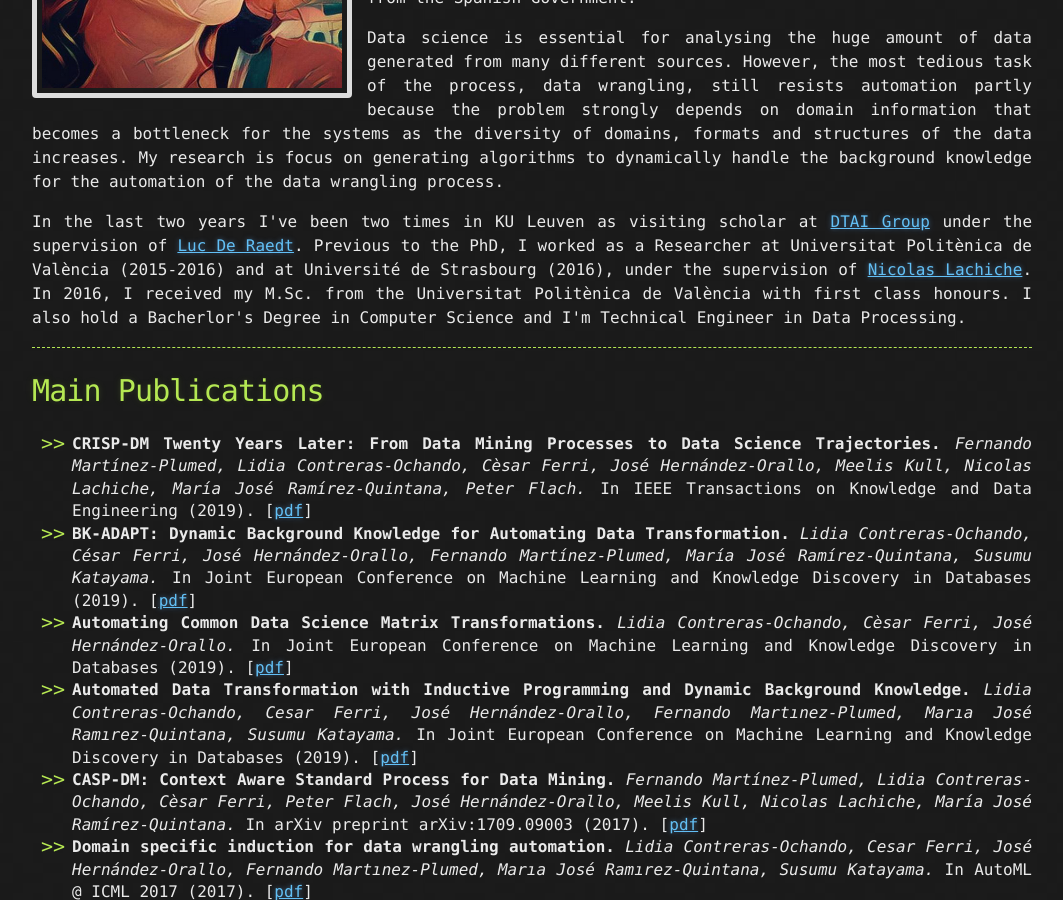
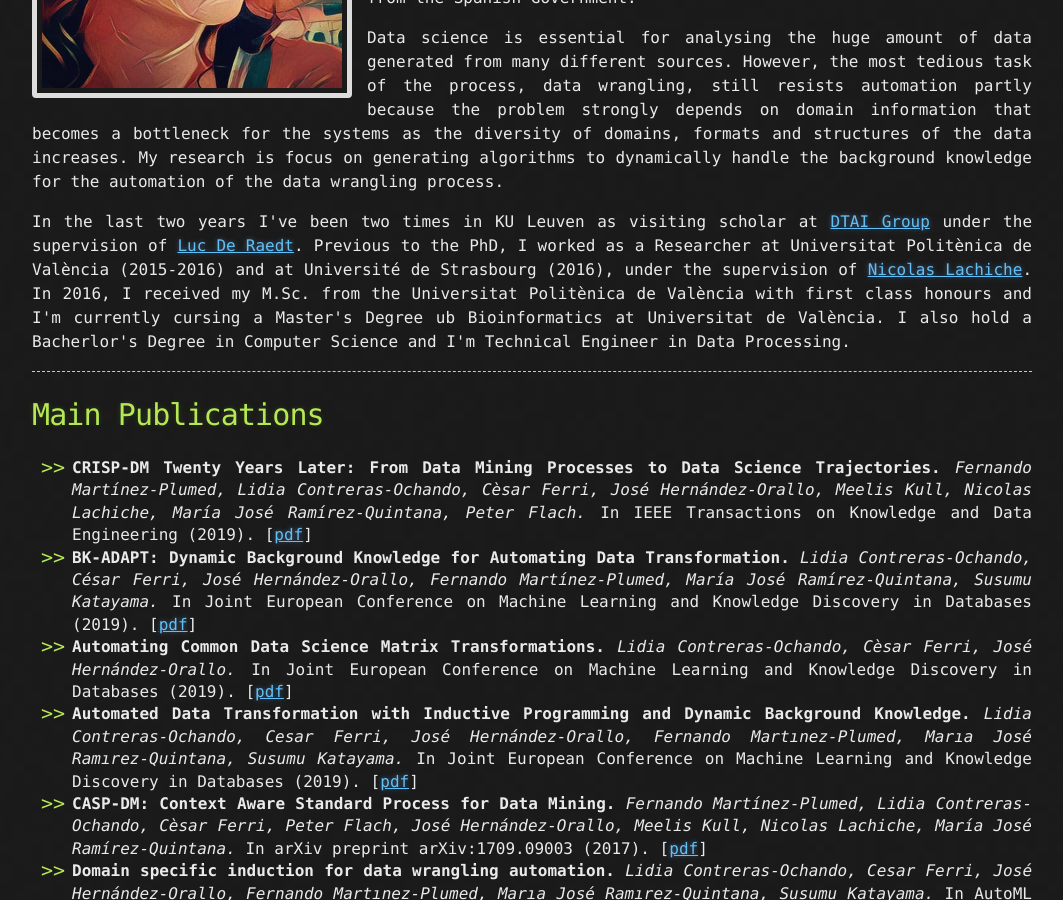
Before and after one commit to liconoc/liconoc.github.io, a Jekyll site: the page built from index.md, in a window 1280 px wide and 900 px high, scrolled down 422 px. Shown: the whole window, without its empty margins (108-1171 px from the left). Built offline with Jekyll 4.4.1, drawn with Linux system fonts in a browser that asks for light colours.

Commit message:
Update liconoc.html

```diff
--- a/_layouts/liconoc.html
+++ b/_layouts/liconoc.html
@@ -143,7 +143,7 @@
 
 				<p> Data science is essential for analysing the huge amount of data generated from many different sources. However, the most tedious task of the process, data wrangling, still resists automation partly because the problem strongly depends on domain information that becomes a bottleneck for the systems as the diversity of domains, formats and structures of the data increases. My research is focus on generating algorithms to dynamically handle the background knowledge for the automation of the data wrangling process.</p>
 
-				<p>In the last two years I've been two times in KU Leuven as visiting scholar at <a href="https://dtai.cs.kuleuven.be/" target="_blank">DTAI Group</a> under the supervision of <a href="https://wms.cs.kuleuven.be/people/lucderaedt/" target="_blank">Luc De Raedt</a>. Previous to the PhD, I worked as a Researcher at Universitat Politènica de València (2015-2016) and at Université de Strasbourg (2016), under the supervision of <a href="https://sdc.icube.unistra.fr/en/index.php/Nicolas_Lachiche" target="_blank">Nicolas Lachiche</a>. In 2016, I received my M.Sc. from the Universitat Politènica de València with first class honours.  I also hold a Bacherlor's Degree in Computer Science and I'm Technical Engineer in Data Processing. <p>
+				<p>In the last two years I've been two times in KU Leuven as visiting scholar at <a href="https://dtai.cs.kuleuven.be/" target="_blank">DTAI Group</a> under the supervision of <a href="https://wms.cs.kuleuven.be/people/lucderaedt/" target="_blank">Luc De Raedt</a>. Previous to the PhD, I worked as a Researcher at Universitat Politènica de València (2015-2016) and at Université de Strasbourg (2016), under the supervision of <a href="https://sdc.icube.unistra.fr/en/index.php/Nicolas_Lachiche" target="_blank">Nicolas Lachiche</a>. In 2016, I received my M.Sc. from the Universitat Politènica de València with first class honours and I'm currently cursing a Master's Degree ub Bioinformatics at Universitat de València. I also hold a Bacherlor's Degree in Computer Science and I'm Technical Engineer in Data Processing. <p>
 
 			</section>
 
```
